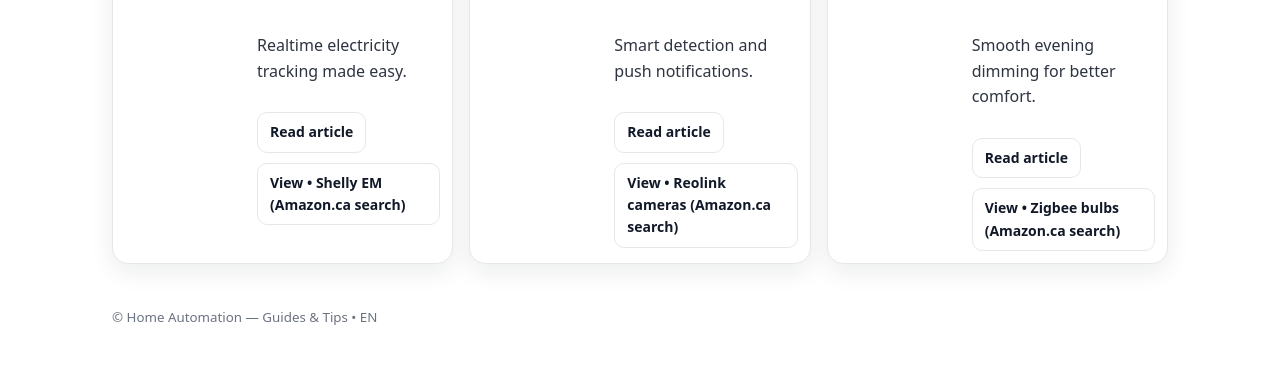
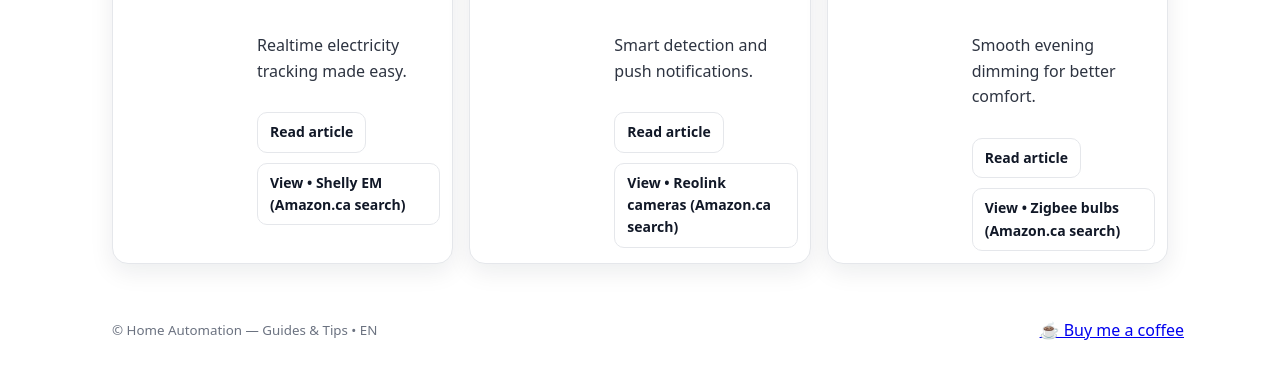
Before and after one commit to yarrowmartin3-prog/domotique, a plain HTML site: page en/index.html in a window 1280 px wide. Shown: the part 545-924 px from the top of the page. Before the commit the page ends 898 px from the top, so only its background shows below. Drawn offline with Linux system fonts and the light colour scheme.

Commit message:
Update index.html

```diff
--- a/en/index.html
+++ b/en/index.html
@@ -9,7 +9,7 @@
   <link rel="alternate" href="https://yarrowmartin3-prog.github.io/domotique/" hreflang="fr">
   <link rel="alternate" href="https://yarrowmartin3-prog.github.io/domotique/en/" hreflang="en">
 
-  <!-- Styles pro + thème auto -->
+  <!-- Styles -->
   <link rel="stylesheet" href="../css/theme.css" />
   <link rel="stylesheet" href="../css/pro.css" />
 </head>
@@ -44,7 +44,6 @@
     <section id="feed" class="feed" aria-live="polite"></section>
   </main>
 
-  <!-- Card template -->
   <template id="card-tmpl">
     <article class="card">
       <img class="thumb" alt="" loading="lazy" decoding="async" />
@@ -57,19 +56,17 @@
     </article>
   </template>
 
-  <footer class="main-wrap" style="padding:24px 16px">
+  <footer class="main-wrap" style="padding:24px 16px;display:flex;justify-content:space-between;align-items:center;gap:12px;flex-wrap:wrap">
     <small class="muted">© Home Automation — Guides & Tips • EN</small>
+    <a class="btn-bmc" href="https://www.buymeacoffee.com/yarrowmart9" target="_blank" rel="noopener">☕ Buy me a coffee</a>
   </footer>
 
-  <!-- Page config (EN) -->
   <script>
     window.DM_CFG = {
       POSTS_URL: "../posts/posts_en.json",
       TEXTS: { noContent: "No content yet.", noResult: "No result." }
     };
   </script>
-
-  <!-- Scripts -->
   <script src="../js/style_upgrader.js"></script>
   <script src="../js/render_posts.js"></script>
 </body>
```
